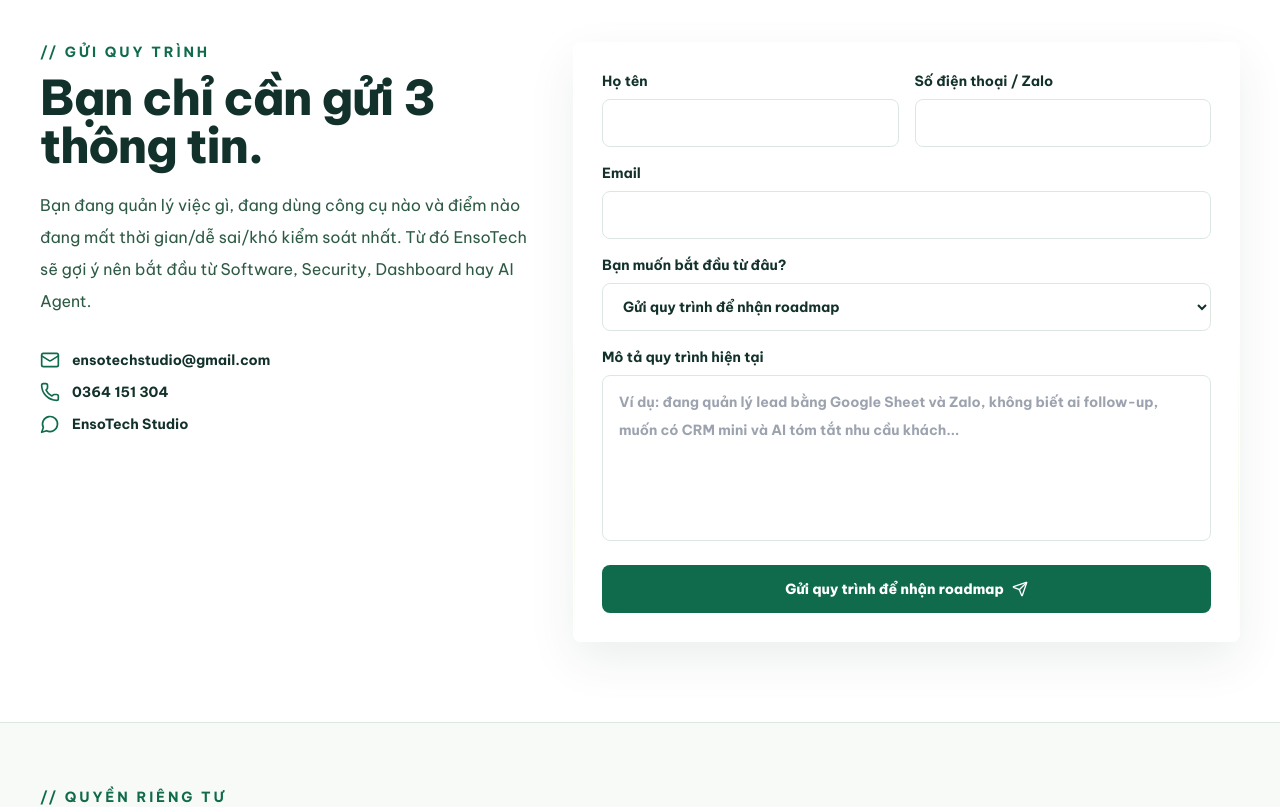
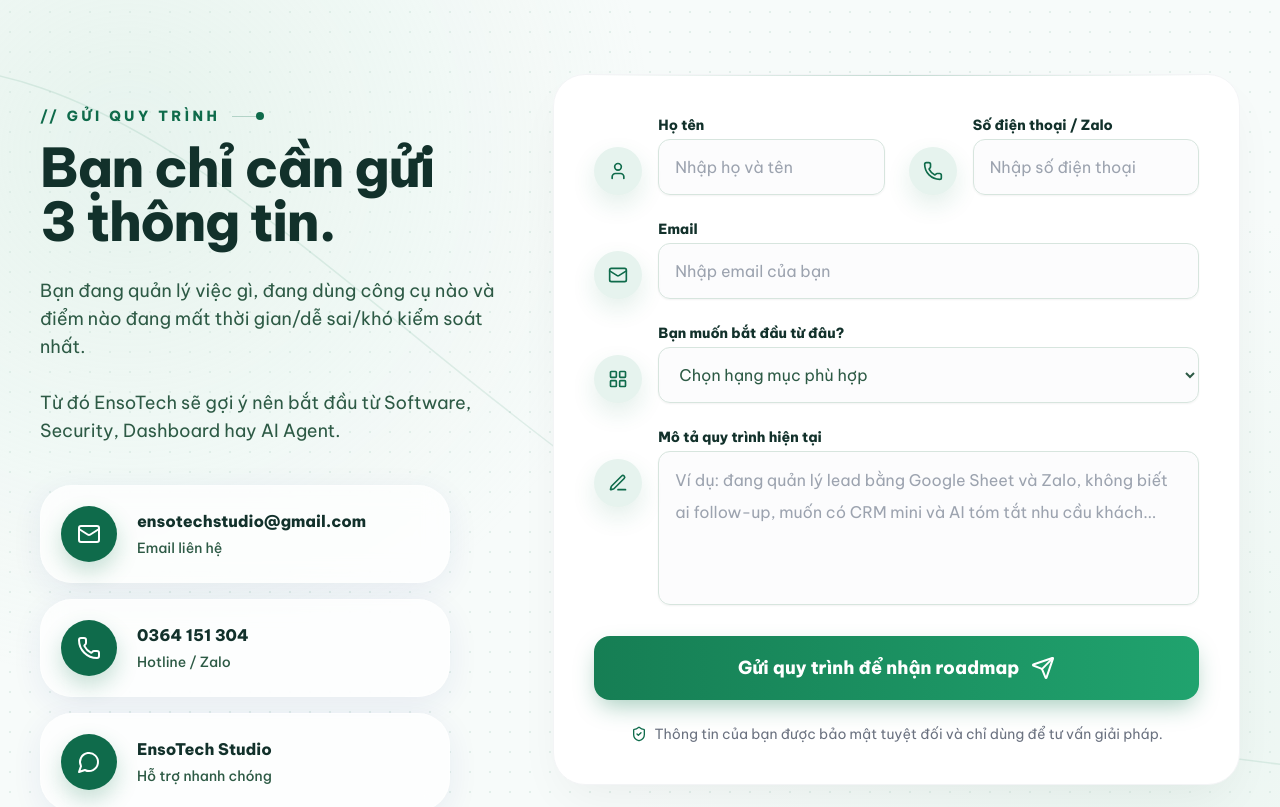
Before and after one commit to EnsoTech-Studio/EnsoTech, a React (Vite) app: page / in a window 1280 px wide. Shown: the part 3980-4787 px from the top of the page. Built offline with nearby package versions, Linux system fonts and the light colour scheme; no server answers.

Commit message:
Redesign contact section

```diff
--- a/src/App.tsx
+++ b/src/App.tsx
@@ -8,13 +8,16 @@ import {
   CheckCircle2,
   Code2,
   FileSearch,
+  LayoutGrid,
   Mail,
   Menu,
   MessageCircle,
+  PenLine,
   Phone,
   Send,
   ShieldCheck,
   Sparkles,
+  User,
 } from 'lucide-react';
 import type { LucideIcon } from 'lucide-react';
 import heroVisual from './assets/background_trans.png';
@@ -548,51 +551,108 @@ function App() {
           </div>
         </SectionReveal>
 
-        <SectionReveal id="contact" className="bg-white px-4 py-20 sm:px-6 lg:px-10">
-          <div className="mx-auto grid max-w-7xl gap-10 lg:grid-cols-[0.85fr_1.15fr]">
-            <div>
-              <p className="mb-3 text-sm font-bold uppercase tracking-[0.2em] text-tech">
+        <SectionReveal
+          id="contact"
+          className="relative overflow-hidden bg-[#f7fbfa] px-6 py-20 sm:px-8 lg:px-10 lg:py-28"
+        >
+          <div className="pointer-events-none absolute inset-0 bg-[radial-gradient(circle_at_10%_20%,rgba(200,230,215,0.35)_0%,transparent_38%),radial-gradient(circle_at_90%_80%,rgba(200,230,215,0.25)_0%,transparent_38%)]" />
+          <div className="pointer-events-none absolute inset-0 opacity-55 [background-image:radial-gradient(#d1e5dd_1px,transparent_1px)] [background-size:20px_20px]" />
+          <svg
+            className="pointer-events-none absolute inset-0 h-full w-full opacity-10"
+            fill="none"
+            viewBox="0 0 1637 961"
+            aria-hidden="true"
+          >
+            <path
+              d="M-100 0 C 400 0, 800 900, 1800 900"
+              fill="none"
+              stroke="#167e54"
+              strokeWidth="2"
+            />
+          </svg>
+
+          <div className="relative z-10 mx-auto grid w-full max-w-[1200px] grid-cols-1 items-start gap-12 lg:grid-cols-12 lg:gap-8">
+            <div className="flex flex-col pt-4 lg:col-span-5 lg:pt-8">
+              <div className="mb-4 flex items-center gap-3">
+                <span className="text-sm font-extrabold uppercase tracking-[0.24em] text-tech">
                   // Gửi quy trình
+                </span>
+                <span className="relative h-px w-8 bg-tech/25">
+                  <span className="absolute right-0 top-1/2 h-2 w-2 -translate-y-1/2 rounded-full bg-tech" />
+                </span>
+              </div>
+
+              <h2 className="text-4xl font-extrabold leading-[1.08] tracking-tight text-deep sm:text-5xl lg:text-[3.35rem]">
+                Bạn chỉ cần gửi
+                <br />
+                <span className="relative inline-block">
+                  3 thông tin.
+                  <span className="absolute -bottom-1 left-0 h-1 w-full rounded-full bg-tech/18" />
+                </span>
+              </h2>
+
+              <p className="mt-7 max-w-[31rem] text-base leading-8 text-medium sm:text-lg">
+                Bạn đang quản lý việc gì, đang dùng công cụ nào và điểm nào đang mất thời gian/dễ
+                sai/khó kiểm soát nhất.
+                <br />
+                <br />
+                Từ đó EnsoTech sẽ gợi ý nên bắt đầu từ Software, Security, Dashboard hay AI Agent.
               </p>
-              <h2 className="text-3xl font-extrabold tracking-tight text-deep sm:text-5xl">
-                Bạn chỉ cần gửi 3 thông tin.
-              </h2>
-              <p className="mt-5 text-base leading-8 text-medium">
-                Bạn đang quản lý việc gì, đang dùng công cụ nào và điểm nào đang mất thời gian/dễ
-                sai/khó kiểm soát nhất. Từ đó EnsoTech sẽ gợi ý nên bắt đầu từ Software, Security,
-                Dashboard hay AI Agent.
-              </p>
-              <div className="mt-8 space-y-3">
+
+              <div className="mt-10 space-y-4">
+                {[
+                  {
+                    href: `mailto:${CONTACT_EMAIL}`,
+                    icon: Mail,
+                    title: CONTACT_EMAIL,
+                    label: 'Email liên hệ',
+                  },
+                  {
+                    href: `tel:${CONTACT_PHONE}`,
+                    icon: Phone,
+                    title: CONTACT_PHONE_LABEL,
+                    label: 'Hotline / Zalo',
+                  },
+                  {
+                    href: MESSENGER_URL,
+                    icon: MessageCircle,
+                    title: 'EnsoTech Studio',
+                    label: 'Hỗ trợ nhanh chóng',
+                    external: true,
+                  },
+                ].map((item) => {
+                  const ContactIcon = item.icon;
+                  return (
                     <a
-                  href={`mailto:${CONTACT_EMAIL}`}
-                  className="flex items-center gap-3 text-sm font-bold text-deep transition-colors duration-300 hover:text-tech"
+                      key={item.title}
+                      href={item.href}
+                      target={item.external ? '_blank' : undefined}
+                      rel={item.external ? 'noreferrer' : undefined}
+                      className="group flex w-full max-w-[410px] items-center gap-5 rounded-[2rem] border border-white/40 bg-white/75 p-5 shadow-[0_8px_32px_rgba(31,38,135,0.07)] backdrop-blur-md transition-all duration-300 hover:-translate-y-0.5 hover:bg-white hover:shadow-[0_14px_34px_rgba(18,49,43,0.1)]"
                     >
-                  <Mail className="h-5 w-5 text-tech" />
-                  {CONTACT_EMAIL}
+                      <span className="flex h-14 w-14 shrink-0 items-center justify-center rounded-full bg-tech text-white shadow-[0_10px_22px_rgba(22,126,84,0.24)] transition-transform duration-300 group-hover:scale-105">
+                        <ContactIcon className="h-6 w-6" />
+                      </span>
+                      <span className="min-w-0">
+                        <span className="block break-all text-[0.95rem] font-extrabold leading-snug text-deep sm:text-base">
+                          {item.title}
+                        </span>
+                        <span className="mt-1 block text-sm font-medium text-medium">
+                          {item.label}
+                        </span>
+                      </span>
                     </a>
-                <a
-                  href={`tel:${CONTACT_PHONE}`}
-                  className="flex items-center gap-3 text-sm font-bold text-deep transition-colors duration-300 hover:text-tech"
-                >
-                  <Phone className="h-5 w-5 text-tech" />
-                  {CONTACT_PHONE_LABEL}
-                </a>
-                <a
-                  href={MESSENGER_URL}
-                  target="_blank"
-                  rel="noreferrer"
-                  className="flex items-center gap-3 text-sm font-bold text-deep transition-colors duration-300 hover:text-tech"
-                >
-                  <MessageCircle className="h-5 w-5 text-tech" />
-                  EnsoTech Studio
-                </a>
+                  );
+                })}
               </div>
             </div>
 
-            <LiquidGlassCard className="p-5 sm:p-7">
+            <div className="lg:col-span-7">
+              <div className="relative overflow-hidden rounded-[2rem] border border-gray-100 bg-white p-6 shadow-[0_20px_50px_-12px_rgba(0,0,0,0.06)] sm:p-8 lg:p-10">
+                <div className="pointer-events-none absolute inset-x-8 top-0 h-px bg-gradient-to-r from-transparent via-tech/25 to-transparent" />
                 {submitted ? (
-                <div className="flex min-h-[430px] flex-col items-center justify-center text-center">
-                  <div className="flex h-16 w-16 items-center justify-center rounded-lg bg-lime/40 text-tech">
+                  <div className="flex min-h-[520px] flex-col items-center justify-center text-center">
+                    <div className="flex h-16 w-16 items-center justify-center rounded-2xl bg-[#e6f3ee] text-tech shadow-[0_16px_34px_rgba(22,126,84,0.14)]">
                       <CheckCircle2 className="h-8 w-8" />
                     </div>
                     <h3 className="mt-6 text-2xl font-extrabold text-deep">Đã chuẩn bị email</h3>
@@ -605,7 +665,7 @@ function App() {
                         href={MESSENGER_URL}
                         target="_blank"
                         rel="noreferrer"
-                      className="inline-flex min-h-12 items-center justify-center gap-2 rounded-lg bg-tech px-5 text-sm font-bold text-white transition-colors duration-300 hover:bg-deep"
+                        className="inline-flex min-h-12 items-center justify-center gap-2 rounded-2xl bg-tech px-5 text-sm font-bold text-white shadow-[0_10px_25px_-5px_rgba(22,126,84,0.36)] transition-colors duration-300 hover:bg-deep"
                       >
                         <MessageCircle className="h-4 w-4" />
                         Nhắn Messenger
@@ -613,73 +673,124 @@ function App() {
                       <button
                         type="button"
                         onClick={() => setSubmitted(false)}
-                      className="rounded-lg border border-line bg-white px-5 py-3 text-sm font-bold text-deep transition-colors duration-300 hover:bg-mint"
+                        className="rounded-2xl border border-line bg-white px-5 py-3 text-sm font-bold text-deep transition-colors duration-300 hover:bg-mint"
                       >
                         Gửi yêu cầu khác
                       </button>
                     </div>
                   </div>
                 ) : (
-                <form onSubmit={handleSubmit} className="grid gap-4">
-                  <div className="grid gap-4 sm:grid-cols-2">
-                    <label className="grid gap-2 text-sm font-bold text-deep">
-                      Họ tên
+                  <form onSubmit={handleSubmit} className="space-y-6">
+                    <div className="grid grid-cols-1 gap-6 md:grid-cols-2">
+                      <label className="flex gap-4">
+                        <span className="mt-8 flex h-12 w-12 shrink-0 items-center justify-center rounded-full bg-[#e6f3ee] text-tech shadow-[0_10px_24px_rgba(22,126,84,0.12)]">
+                          <User className="h-5 w-5" />
+                        </span>
+                        <span className="flex-1">
+                          <span className="mb-1 block text-sm font-extrabold text-deep">Họ tên</span>
                           <input
                             name="name"
                             required
-                        className="min-h-12 rounded-lg border border-line bg-white px-4 text-sm outline-none transition-colors duration-300 focus:border-tech"
+                            placeholder="Nhập họ và tên"
+                            className="min-h-14 w-full rounded-xl border border-[#d7e5de] bg-gray-50/50 px-4 text-base text-deep shadow-sm outline-none transition-all duration-300 placeholder:text-gray-400 focus:border-tech focus:bg-white focus:ring-4 focus:ring-tech/10"
                           />
+                        </span>
                       </label>
-                    <label className="grid gap-2 text-sm font-bold text-deep">
+
+                      <label className="flex gap-4">
+                        <span className="mt-8 flex h-12 w-12 shrink-0 items-center justify-center rounded-full bg-[#e6f3ee] text-tech shadow-[0_10px_24px_rgba(22,126,84,0.12)]">
+                          <Phone className="h-5 w-5" />
+                        </span>
+                        <span className="flex-1">
+                          <span className="mb-1 block text-sm font-extrabold text-deep">
                             Số điện thoại / Zalo
+                          </span>
                           <input
                             name="phone"
                             required
-                        className="min-h-12 rounded-lg border border-line bg-white px-4 text-sm outline-none transition-colors duration-300 focus:border-tech"
+                            type="tel"
+                            placeholder="Nhập số điện thoại"
+                            className="min-h-14 w-full rounded-xl border border-[#d7e5de] bg-gray-50/50 px-4 text-base text-deep shadow-sm outline-none transition-all duration-300 placeholder:text-gray-400 focus:border-tech focus:bg-white focus:ring-4 focus:ring-tech/10"
                           />
+                        </span>
                       </label>
                     </div>
-                  <label className="grid gap-2 text-sm font-bold text-deep">
-                    Email
+
+                    <label className="flex gap-4">
+                      <span className="mt-8 flex h-12 w-12 shrink-0 items-center justify-center rounded-full bg-[#e6f3ee] text-tech shadow-[0_10px_24px_rgba(22,126,84,0.12)]">
+                        <Mail className="h-5 w-5" />
+                      </span>
+                      <span className="flex-1">
+                        <span className="mb-1 block text-sm font-extrabold text-deep">Email</span>
                         <input
                           name="email"
                           type="email"
-                      className="min-h-12 rounded-lg border border-line bg-white px-4 text-sm outline-none transition-colors duration-300 focus:border-tech"
+                          placeholder="Nhập email của bạn"
+                          className="min-h-14 w-full rounded-xl border border-[#d7e5de] bg-gray-50/50 px-4 text-base text-deep shadow-sm outline-none transition-all duration-300 placeholder:text-gray-400 focus:border-tech focus:bg-white focus:ring-4 focus:ring-tech/10"
                         />
+                      </span>
                     </label>
-                  <label className="grid gap-2 text-sm font-bold text-deep">
+
+                    <label className="flex gap-4">
+                      <span className="mt-8 flex h-12 w-12 shrink-0 items-center justify-center rounded-full bg-[#e6f3ee] text-tech shadow-[0_10px_24px_rgba(22,126,84,0.12)]">
+                        <LayoutGrid className="h-5 w-5" />
+                      </span>
+                      <span className="flex-1">
+                        <span className="mb-1 block text-sm font-extrabold text-deep">
                           Bạn muốn bắt đầu từ đâu?
+                        </span>
                         <select
                           name="need"
-                      className="min-h-12 rounded-lg border border-line bg-white px-4 text-sm outline-none transition-colors duration-300 focus:border-tech"
+                          defaultValue=""
+                          className="min-h-14 w-full cursor-pointer rounded-xl border border-[#d7e5de] bg-gray-50/50 px-4 text-base text-medium shadow-sm outline-none transition-all duration-300 focus:border-tech focus:bg-white focus:ring-4 focus:ring-tech/10"
                         >
-                      <option>Gửi quy trình để nhận roadmap</option>
-                      <option>Xây phần mềm riêng / web app</option>
-                      <option>Audit hoặc nâng cấp bảo mật</option>
-                      <option>Làm dashboard dữ liệu</option>
-                      <option>Triển khai AI / Agentic AI</option>
+                          <option disabled value="">
+                            Chọn hạng mục phù hợp
+                          </option>
+                          <option>Software</option>
+                          <option>Security</option>
+                          <option>Dashboard</option>
+                          <option>AI Agent</option>
                           <option>Chưa rõ, cần tư vấn</option>
                         </select>
+                      </span>
                     </label>
-                  <label className="grid gap-2 text-sm font-bold text-deep">
+
+                    <label className="flex gap-4">
+                      <span className="mt-8 flex h-12 w-12 shrink-0 items-center justify-center rounded-full bg-[#e6f3ee] text-tech shadow-[0_10px_24px_rgba(22,126,84,0.12)]">
+                        <PenLine className="h-5 w-5" />
+                      </span>
+                      <span className="flex-1">
+                        <span className="mb-1 block text-sm font-extrabold text-deep">
                           Mô tả quy trình hiện tại
+                        </span>
                         <textarea
                           name="process"
-                      rows={5}
-                      className="resize-none rounded-lg border border-line bg-white px-4 py-3 text-sm leading-7 outline-none transition-colors duration-300 focus:border-tech"
+                          rows={4}
+                          className="w-full resize-none rounded-xl border border-[#d7e5de] bg-gray-50/50 px-4 py-3 text-base leading-8 text-deep shadow-sm outline-none transition-all duration-300 placeholder:text-gray-400 focus:border-tech focus:bg-white focus:ring-4 focus:ring-tech/10"
                           placeholder="Ví dụ: đang quản lý lead bằng Google Sheet và Zalo, không biết ai follow-up, muốn có CRM mini và AI tóm tắt nhu cầu khách..."
                         />
+                      </span>
                     </label>
+
                     <button
                       type="submit"
-                    className="group mt-2 inline-flex min-h-12 items-center justify-center gap-2 rounded-lg bg-tech px-6 text-sm font-extrabold text-white transition-all duration-300 hover:bg-deep"
+                      className="group flex min-h-16 w-full items-center justify-center gap-3 rounded-2xl bg-gradient-to-r from-[#167e54] to-[#20a36e] px-6 text-base font-extrabold text-white shadow-[0_10px_25px_-5px_rgba(22,126,84,0.4)] transition-all duration-300 hover:-translate-y-0.5 hover:from-[#116844] hover:to-[#1a8b5c] sm:text-lg"
                     >
                       Gửi quy trình để nhận roadmap
-                    <Send className="h-4 w-4 transition-transform duration-300 group-hover:translate-x-0.5" />
+                      <Send className="h-6 w-6 transition-transform duration-300 group-hover:-translate-y-1 group-hover:translate-x-1" />
                     </button>
+
+                    <div className="flex items-center justify-center gap-2 text-center text-sm text-gray-500">
+                      <ShieldCheck className="h-4 w-4 shrink-0 text-tech" />
+                      <span>
+                        Thông tin của bạn được bảo mật tuyệt đối và chỉ dùng để tư vấn giải pháp.
+                      </span>
+                    </div>
                   </form>
                 )}
-            </LiquidGlassCard>
+              </div>
+            </div>
           </div>
         </SectionReveal>
 
```
Lines whose indentation alone changed are shown as unchanged.
